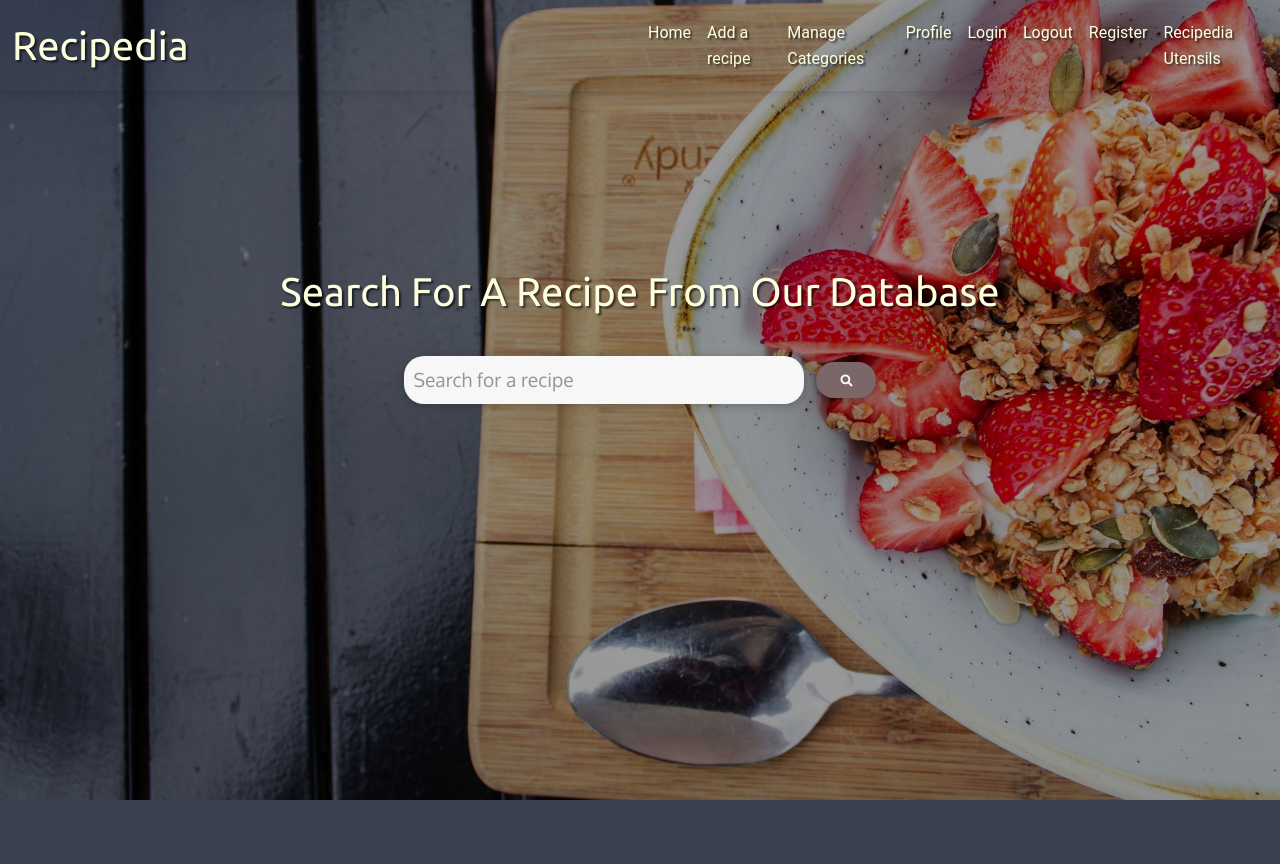
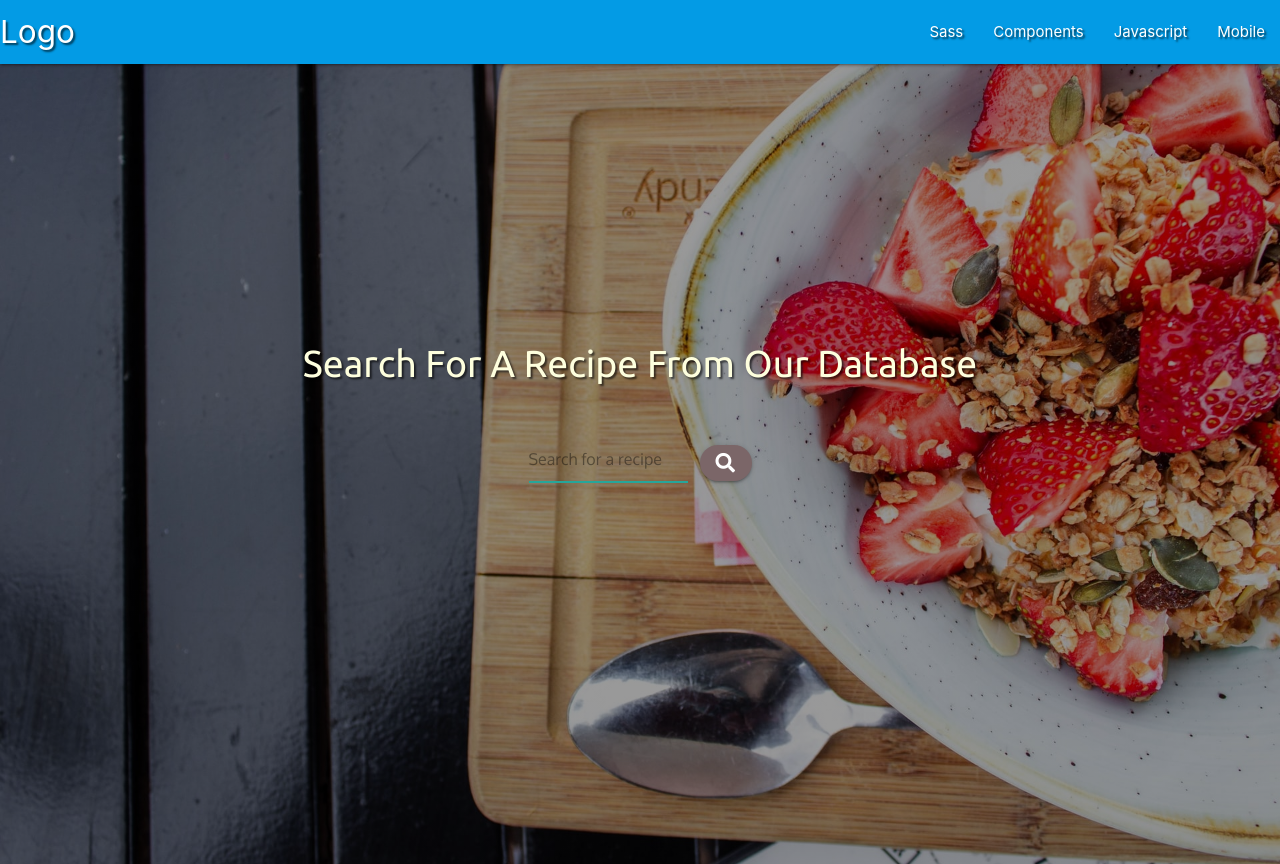
Before and after one commit to Brianconn71/ms3-recipedia, a Flask app: page / in a window 1280 px wide. Before the commit the page ends 800 px from the top, so only its background shows below. Run offline with Flask 2, Linux system fonts and the light colour scheme; data that the repository does not hold is empty; some libraries are stand-ins or nearby versions.

Commit message:
edit: replaced material design bootstrap with materialize

```diff
--- a/static/css/style.css
+++ b/static/css/style.css
@@ -17,10 +17,10 @@
 body{
     height: 100%;
     overflow-x: hidden;
-    display: flex;
+    /* display: flex;
     justify-content: center;
     align-items: center;
-    flex-direction: column;
+    flex-direction: column; */
     /* Got help adding a background overlay shadow to darken the background image here https://stackoverflow.com/questions/36679649/how-to-add-a-color-overlay-to-a-background-image */
     background:  linear-gradient(rgba(0, 0, 0, 0.4), rgba(0, 0, 0, 0.4)), url("/static/imgs/background-img.jpg") center center no-repeat;
     background-size: cover;
--- a/static/js/script.js
+++ b/static/js/script.js
@@ -0,0 +1,3 @@
+$(document).ready(function(){
+    $('.sidenav').sidenav();
+  });
--- a/templates/base.html
+++ b/templates/base.html
@@ -11,8 +11,7 @@
 <link rel="icon" type="image/png" sizes="16x16" href="/static/imgs/favicon_io_recipedia/favicon-16x16.png">
 <link rel="manifest" href="static/imgs/favion_io_recipedia/site.webmanifest">
 <!-- links to external stylesheets and font awesome -->
-<link rel="stylesheet" href="https://cdnjs.cloudflare.com/ajax/libs/mdb-ui-kit/3.4.0/mdb.min.css"
-integrity="sha512-HpwtJdZJE6hhDbz0Hf4vKLGuaQFRS09b7YKAofRKx1+UZV7Y1ORUPs2Ud+N8g92P9p+OOXioISI32OUXb56Qag==" crossorigin="anonymous" type="text/css" />
+<link rel="stylesheet" href="https://cdnjs.cloudflare.com/ajax/libs/materialize/1.0.0/css/materialize.min.css" type="text/css">
 <link rel="stylesheet" href="https://cdnjs.cloudflare.com/ajax/libs/font-awesome/5.15.0/css/all.min.css">
 <link rel="stylesheet" href="{{ url_for('static', filename='css/style.css') }}" type="text/css">
 {% block head %}
@@ -23,7 +22,26 @@ integrity="sha512-HpwtJdZJE6hhDbz0Hf4vKLGuaQFRS09b7YKAofRKx1+UZV7Y1ORUPs2Ud+N8g9
 
     <header>
         <!-- header taken with help from material bootstrap -->
-    <nav class="navbar fixed-top navbar-expand-lg text-shadow">
+        <nav class="nav-extended text-shadow light-blue darken-1">
+            <div class="nav-wrapper">
+                <a href="#!" class="brand-logo">Logo</a>
+                <a href="#" data-target="mobile-demo" class="sidenav-trigger"><i class="material-icons">menu</i></a>
+                <ul class="right hide-on-med-and-down">
+                    <li><a href="sass.html">Sass</a></li>
+                    <li><a href="badges.html">Components</a></li>
+                    <li><a href="collapsible.html">Javascript</a></li>
+                    <li><a href="mobile.html">Mobile</a></li>
+                </ul>
+            </div>
+        </nav>
+
+        <ul class="sidenav" id="mobile-demo">
+            <li><a href="sass.html">Sass</a></li>
+            <li><a href="badges.html">Components</a></li>
+            <li><a href="collapsible.html">Javascript</a></li>
+            <li><a href="mobile.html">Mobile</a></li>
+        </ul>
+    <!-- <nav class="navbar fixed-top navbar-expand-lg text-shadow">
         <div class="container-fluid">
             <div class="logo-container">
                 <a class="navbar-brand recipedia-logo" href="#">Recipedia</a>
@@ -65,14 +83,14 @@ integrity="sha512-HpwtJdZJE6hhDbz0Hf4vKLGuaQFRS09b7YKAofRKx1+UZV7Y1ORUPs2Ud+N8g9
                         <li class="nav-item">
                         <a class="nav-link menu-items" href="#">Recipedia Utensils</a>
                         </li>
-                        <!-- <li class="nav-item">
+                         <li class="nav-item">
                         <a class="nav-link disabled" href="#" tabindex="-1" aria-disabled="true"
                         >Disabled</a>
                         </li> -->
-                    </ul>
+                    <!-- </ul>
             </div>
         </div>
-    </nav>
+    </nav> -->
     </header>
 
     <section>
@@ -95,7 +113,7 @@ integrity="sha512-HpwtJdZJE6hhDbz0Hf4vKLGuaQFRS09b7YKAofRKx1+UZV7Y1ORUPs2Ud+N8g9
 
 <script src="https://cdnjs.cloudflare.com/ajax/libs/jquery/3.5.1/jquery.min.js"></script>
 <script src="https://cdnjs.cloudflare.com/ajax/libs/popper.js/1.16.1/umd/popper.min.js"></script>
-<script src="https://cdnjs.cloudflare.com/ajax/libs/mdb-ui-kit/3.3.0/mdb.min.js"></script>
+<script src="https://cdnjs.cloudflare.com/ajax/libs/materialize/1.0.0/js/materialize.min.js"></script>
 <script src="{{ url_for('static', filename='js/script.js') }}"></script>
 {% block scripts %}
 {% endblock %}
```
